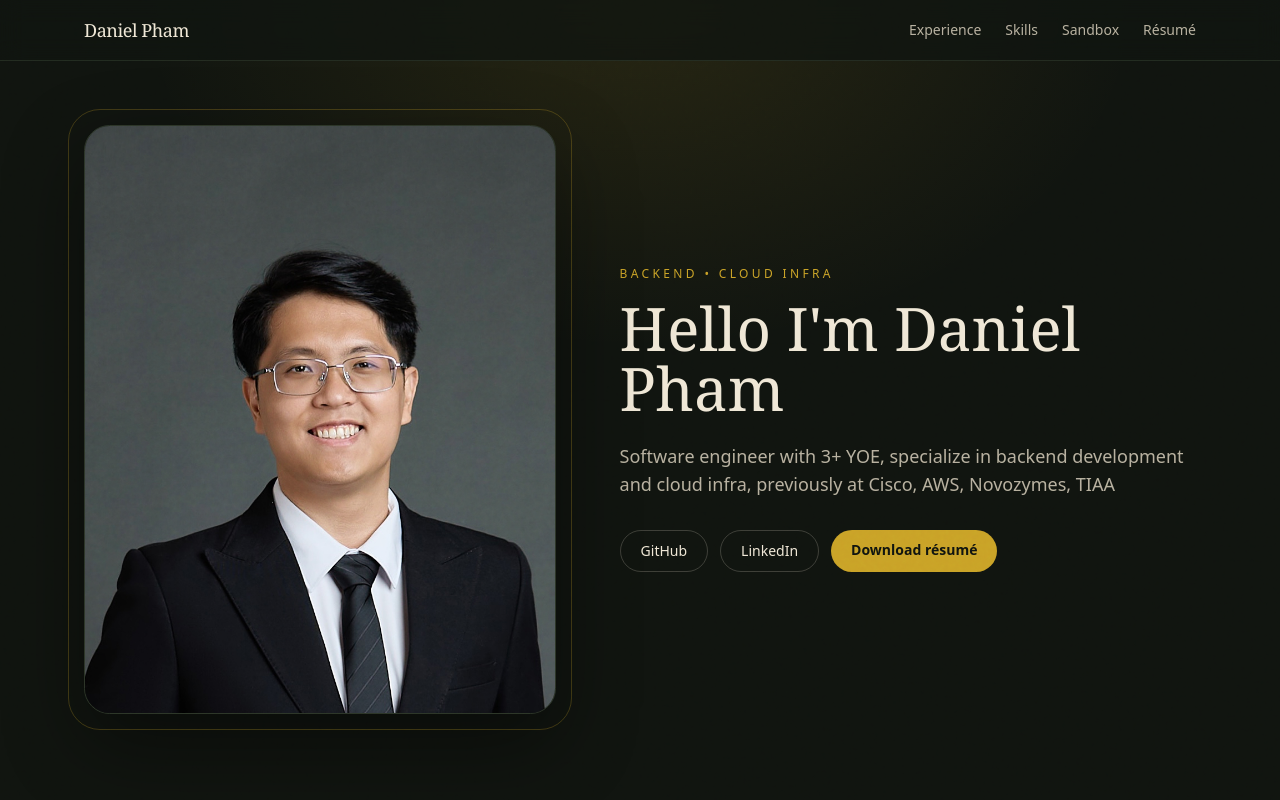
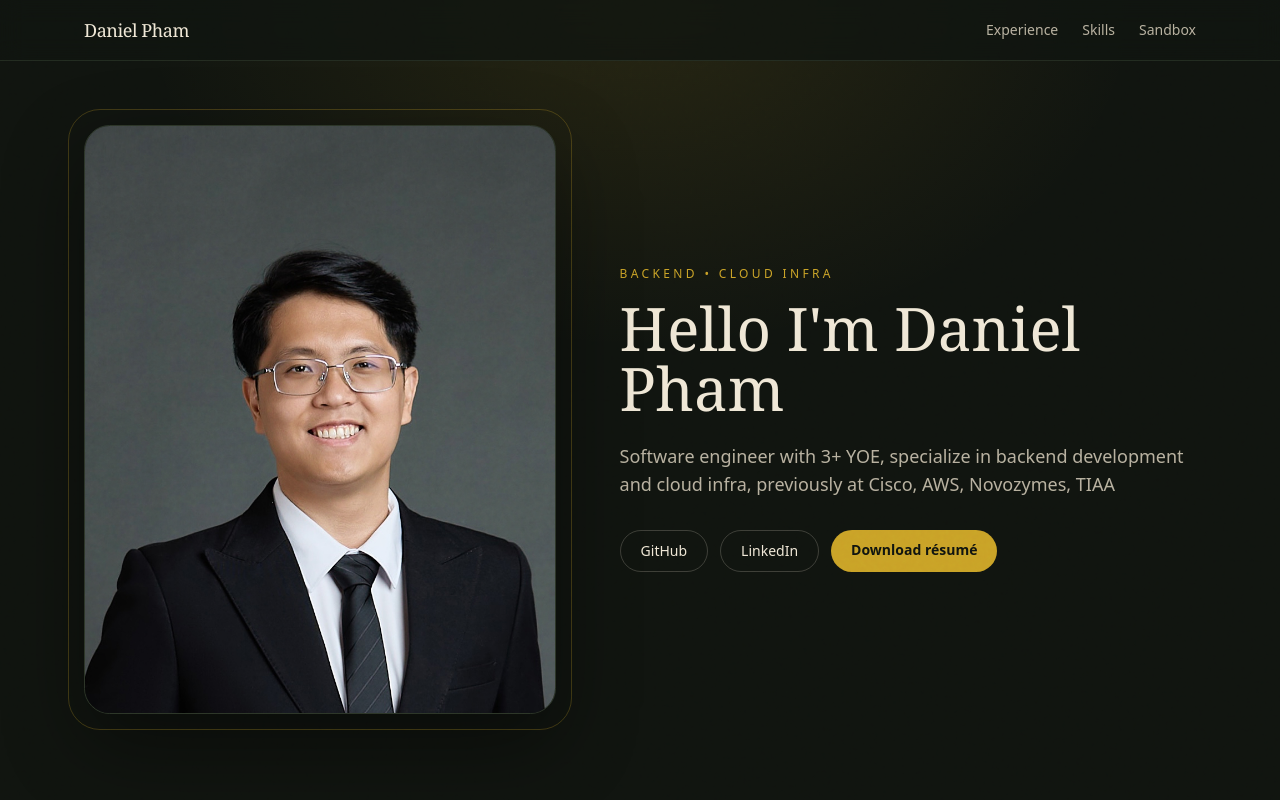
Before and after one commit to pavukanez/pavukanez, a Next.js app: page / in a window 1280 px wide. Shown: the top 800 px of the page. Built offline with nearby package versions, Linux system fonts and the light colour scheme.

Commit message:
Remove resume button from navbar

```diff
--- a/src/app/page.tsx
+++ b/src/app/page.tsx
@@ -22,13 +22,6 @@ export default function Home() {
             <a href="/lambda" className="transition hover:text-brass-hot">
               Sandbox
             </a>
-            <a
-              href={LINKS.resume}
-              download="NguyenPham_SoftwareEngineer.pdf"
-              className="transition hover:text-brass-hot"
-            >
-              Résumé
-            </a>
           </div>
         </nav>
       </header>
```
